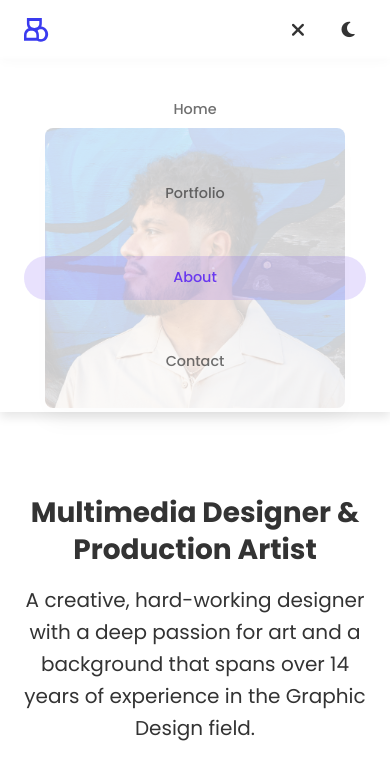
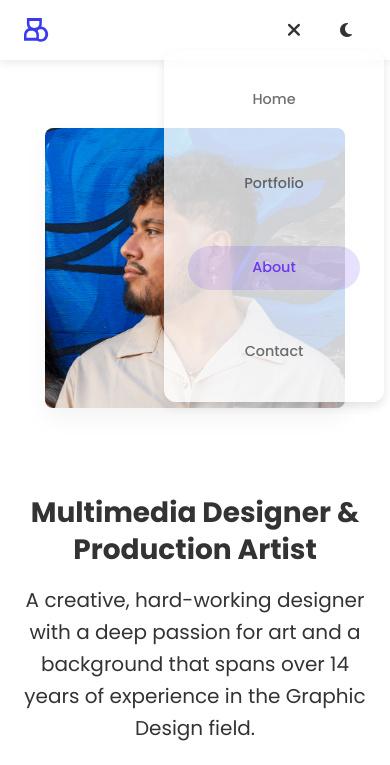
Before and after one commit to DonCarlosDesign/Carlos-A-Portfolio, a plain HTML site: page about.html in a window 390 px wide. Both pictures are taken after a click on the element 298 px from the left and 30 px from the top of the page. Shown: the top 765 px of the page. Drawn offline with Linux system fonts and the light colour scheme.

Commit message:
solution to readablitly dropdown menu, complete redesign globally

```diff
--- a/about.html
+++ b/about.html
@@ -32,15 +32,6 @@
                     <span class="logo-text">DONCARLOS</span>
                 </a>
             </div>
-            <ul class="nav-links">
-                <li><a href="index.html">Home</a></li>
-                <li><a href="portfolio.html">Portfolio</a></li>
-                <li><a href="about.html" class="active">About</a></li>
-                <li><a href="contact.html">Contact</a></li>
-                <li class="mobile-theme-toggle">
-                    <i class="fas fa-moon"></i>Toggle Dark Mode
-                </li>
-            </ul>
             <div class="nav-icons">
                 <div class="theme-toggle">
                     <i class="fas fa-moon"></i>
@@ -48,6 +39,15 @@
                 <div class="mobile-menu-toggle">
                     <i class="fas fa-bars"></i>
                 </div>
+                <ul class="nav-links">
+                    <li><a href="index.html">Home</a></li>
+                    <li><a href="portfolio.html">Portfolio</a></li>
+                    <li><a href="about.html" class="active">About</a></li>
+                    <li><a href="contact.html">Contact</a></li>
+                    <li class="mobile-theme-toggle">
+                        <i class="fas fa-moon"></i>Toggle Dark Mode
+                    </li>
+                </ul>
             </div>
         </nav>
     </header>
--- a/css/style.css
+++ b/css/style.css
@@ -230,15 +230,86 @@ header {
 }
 
 .nav-links {
-    position: absolute;
-    left: 50%;
-    transform: translateX(-50%);
-    display: flex;
-    align-items: center;
-    gap: 1rem; /* Reduced from 2rem for tighter spacing */
+    display: flex;
+    align-items: center;
+    gap: 1rem;
     margin: 0;
     padding: 0;
     list-style: none;
+}
+
+@media screen and (min-width: 769px) {
+    .nav-links {
+        position: absolute;
+        left: 50%;
+        transform: translateX(-50%);
+    }
+}
+
+@media only screen and (max-width: 768px) {
+    .main-nav {
+        position: static;
+    }
+
+    .nav-icons {
+        position: relative;
+        display: flex;
+        align-items: center;
+    }
+
+    .mobile-menu-toggle {
+        position: relative;
+        z-index: 2;
+    }
+
+    .nav-links {
+        position: absolute;
+        top: calc(100% + 0.5rem);
+        left: 50%;
+        transform: translateX(-50%);
+        width: 220px;
+        min-width: 220px;
+        max-width: calc(100vw - 2rem);
+        background-color: rgba(255, 255, 255, 0.97) !important;
+        backdrop-filter: blur(12px) !important;
+        -webkit-backdrop-filter: blur(12px) !important;
+        flex-direction: column;
+        padding: 0.75rem 0;
+        display: none;
+        border-radius: 12px;
+        box-shadow: 0 8px 24px rgba(0, 0, 0, 0.12);
+        z-index: 1000;
+    }
+
+    .nav-links.active {
+        display: flex;
+        animation: dropdownFadeIn 0.2s ease forwards;
+    }
+
+    @keyframes dropdownFadeIn {
+        from {
+            opacity: 0;
+            transform: translate(-50%, -8px);
+        }
+        to {
+            opacity: 1;
+            transform: translate(-50%, 0);
+        }
+    }
+
+    /* Reset flex properties on list items */
+    .nav-links li {
+        margin: 0;
+        width: 100%;
+    }
+
+    /* Adjust link styling */
+    .nav-links a {
+        padding: 0.75rem 1.25rem;
+        width: 100%;
+        justify-content: flex-start;
+        white-space: nowrap;
+    }
 }
 
 .nav-links li {
@@ -348,107 +419,92 @@ header {
     margin-left: auto;
     padding-right: 0.5rem;
     flex-shrink: 0;
+    position: relative;
 }
 
 /* Adjustments for mobile view */
 @media only screen and (max-width: 768px) {
     .nav-links {
         position: absolute;
-        left: 0;
-        top: 100%;
-        transform: none;
-        width: 100%;
-        background-color: rgba(255, 255, 255, 0.8) !important; /* Force opacity with !important */
-        backdrop-filter: blur(10px) !important;
-        -webkit-backdrop-filter: blur(10px) !important;
+        top: calc(100% + 0.5rem);
+        left: 50%;
+        transform: translateX(-50%);
+        width: 220px;
+        min-width: 220px;
+        max-width: calc(100vw - 2rem);
+        background-color: rgba(255, 255, 255, 0.97) !important;
+        backdrop-filter: blur(12px) !important;
+        -webkit-backdrop-filter: blur(12px) !important;
         flex-direction: column;
-        padding: 1rem 0;
+        padding: 0.75rem 0;
         display: none;
-        box-shadow: 0 5px 10px rgba(0, 0, 0, 0.1);
+        border-radius: 12px;
+        box-shadow: 0 8px 24px rgba(0, 0, 0, 0.12);
         z-index: 1000;
+        flex-shrink: 0;
+        flex-grow: 0;
     }
 
     .nav-links.active {
         display: flex;
-    }
-
+        animation: dropdownFadeIn 0.2s ease forwards;
+    }
+
+    /* Reset flex properties on list items */
     .nav-links li {
-        margin: 0.75rem 1.5rem;
-    }
-
+        margin: 0;
+        width: auto;
+        flex: none;
+    }
+
+    /* Adjust link styling */
     .nav-links a {
-        transition: all 0.3s ease;
-        transform: none; /* Reset any transform on mobile to avoid layout issues */
-        height: 44px; /* Maintain consistent height on mobile */
-        display: flex; /* Change to flex for better mobile layout */
-        width: 100%; /* Make links take full width of the container */
-        justify-content: flex-start; /* Left align text on mobile */
-        padding: 0 1.5rem; /* Adjust padding for mobile */
-    }
-
-    .nav-links a:hover {
-        transform: none; /* On mobile, avoid the float effect to prevent layout issues */
-    }
-
-    .mobile-menu-toggle {
-        display: flex;
-    }
-
-    .main-nav {
-        justify-content: space-between;
-    }
-
-    .logo {
-        flex: 1;
-    }
-
-    /* Hide the theme toggle in the navbar on mobile */
-    .nav-icons .theme-toggle {
-        display: none;
-    }
-
-    /* Style for the theme toggle when it's in the mobile menu */
-    .mobile-theme-toggle {
+        padding: 0 1.25rem;
+        width: 100%;
+        min-height: 44px;
         display: flex;
         align-items: center;
-        padding: 0 1.5rem;
-        margin: 0.75rem 1.5rem;
-        font-weight: 500;
-        color: var(--navbar-text, #333333);
-        cursor: pointer;
-        border-radius: 100px;
-        transition: all 0.3s ease;
-        height: 44px; /* Match button height */
-        font-size: 0.9rem; /* Match button font size */
-    }
-
-    .mobile-theme-toggle i {
-        margin-right: 10px;
-    }
-
-    .mobile-theme-toggle:hover {
-        color: var(--primary-color);
-        background-color: rgba(105, 56, 239, 0.1);
-    }
-
-    .dark-theme .mobile-theme-toggle {
-        color: #e0e0e0;
-    }
-
-    .dark-theme .mobile-theme-toggle:hover {
-        background-color: rgba(105, 56, 239, 0.15);
-        color: var(--primary-color);
-    }
-
-    .nav-icons {
-        padding-right: 0;
-    }
-
-    .theme-toggle,
+        white-space: nowrap;
+    }
+
+    /* Ensure proper positioning of mobile menu toggle */
     .mobile-menu-toggle {
-        width: 36px; /* Slightly smaller on mobile */
-        height: 36px;
-        font-size: 1.1rem;
+        position: relative;
+        display: flex;
+        margin-left: auto; /* Push to the right */
+        margin-right: 1rem;
+    }
+
+    /* Main nav container adjustments */
+    .main-nav {
+        display: flex;
+        justify-content: space-between;
+        align-items: center;
+        padding: 0 1rem;
+        position: relative; /* For dropdown positioning */
+    }
+
+    /* Dark theme specific adjustments */
+    .dark-theme .nav-links {
+        background-color: rgba(30, 30, 30, 0.97) !important;
+        box-shadow: 0 8px 24px rgba(0, 0, 0, 0.25);
+    }
+
+    /* Ensure dropdown fade animation doesn't affect width */
+    .nav-links.active {
+        display: flex;
+        animation: dropdownFadeIn 0.2s ease forwards;
+    }
+
+    @keyframes dropdownFadeIn {
+        from {
+            opacity: 0;
+            transform: translate(-50%, -8px);
+        }
+        to {
+            opacity: 1;
+            transform: translate(-50%, 0);
+        }
     }
 }
 
@@ -1786,10 +1842,9 @@ button[type="submit"].btn:hover {
 /* Mobile dropdown styles - ONLY apply to mobile dropdown when active */
 @media only screen and (max-width: 768px) {
     .dark-theme .nav-links.active {
-        background-color: rgba(30, 30, 30, 0.8) !important;
-        backdrop-filter: blur(10px) !important;
-        -webkit-backdrop-filter: blur(10px) !important;
-        box-shadow: 0 5px 10px rgba(0, 0, 0, 0.3);
+        background-color: rgba(30, 30, 30, 0.95) !important;
+        backdrop-filter: blur(8px) !important;
+        -webkit-backdrop-filter: blur(8px) !important;
     }
 }
 
```
Also changed, not shown: contact.html (+9 -9 lines), index.html (+9 -9 lines), portfolio.html (+9 -9 lines).
